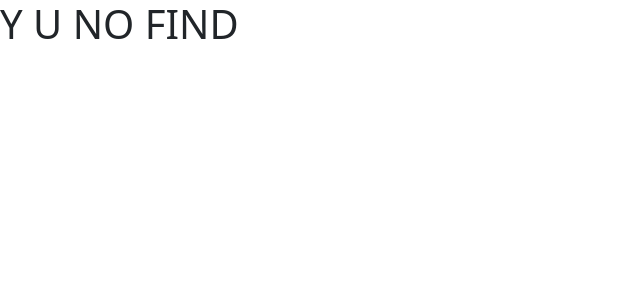
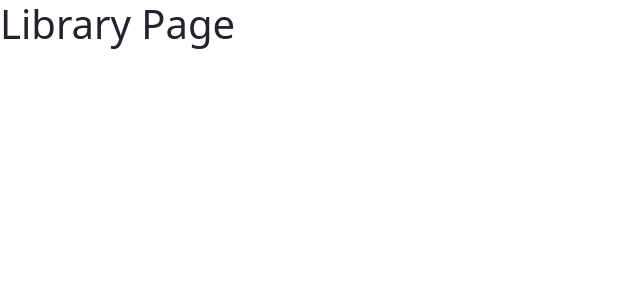
Before and after one commit to https-github-com-Estenbargas/book-finder-capstone, a React (Create React App) app in the folder frontend/: page /library in a window 1280 px wide. Shown: the top 300 px of the page, without its empty margins (0-640 px from the left). Built offline with nearby package versions, Linux system fonts and the light colour scheme.

Commit message:
added library directory and Library.js folder

```diff
--- a/frontend/src/ui/App.js
+++ b/frontend/src/ui/App.js
@@ -3,12 +3,14 @@ import { Route, Switch } from 'react-router'
 import { Home } from './Home'
 import { FourOhFour } from './FourOhFour'
 import React from 'react'
+import {Library} from "./library-page/Library";
 
 export const App = () => (
     <>
         <BrowserRouter>
             <Switch>
                 <Route exact path='/' component={Home} />
+                <Route exact path='/library' component={Library}/>
                 <Route component={FourOhFour} />
             </Switch>
         </BrowserRouter>
--- /dev/null
+++ b/frontend/src/ui/library-page/Library.js
@@ -0,0 +1,10 @@
+import React from "react";
+
+
+export const Library = () => {
+    return (
+        <>
+            <h1>Library Page</h1>
+        </>
+    )
+}
```
